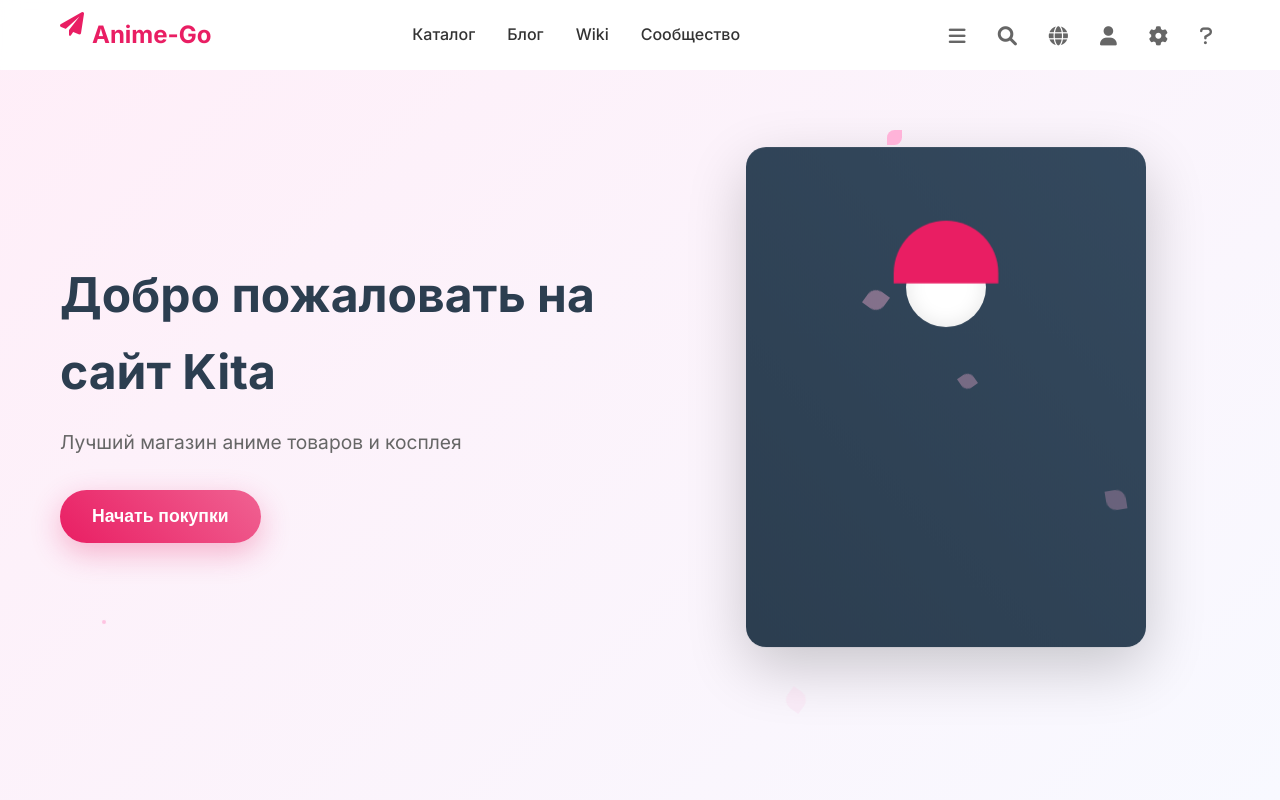
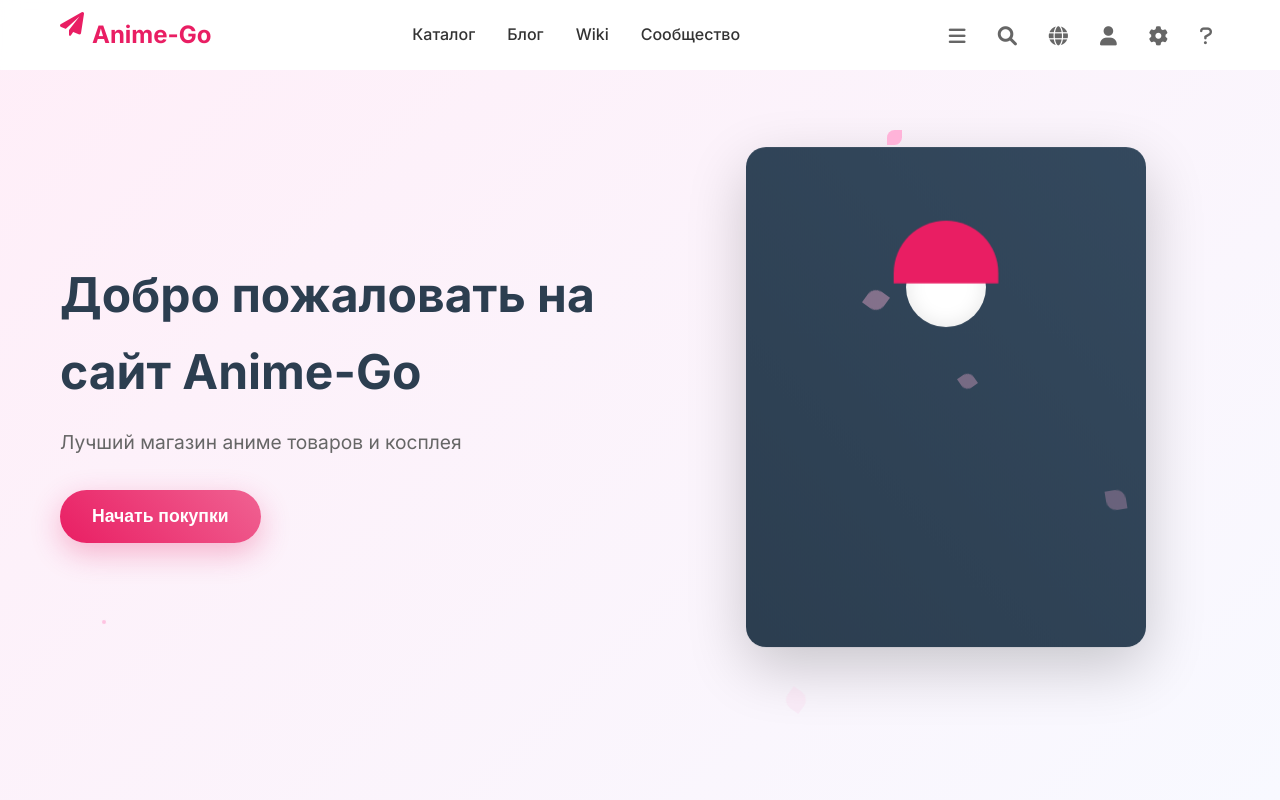
Before and after one commit to Jarvis-Production/SiteForTeach, a plain HTML site: page index.html in a window 1280 px wide. Shown: the top 800 px of the page. Drawn offline with Linux system fonts and the light colour scheme.

Commit message:
index.html

```diff
--- a/index.html
+++ b/index.html
@@ -69,7 +69,7 @@
         <div class="container">
             <div class="hero-content">
                 <div class="welcome-text">
-                    <h1>Добро пожаловать на сайт Kita</h1>
+                    <h1>Добро пожаловать на сайт Anime-Go</h1>
                     <p>Лучший магазин аниме товаров и косплея</p>
                     <button class="cta-button">Начать покупки</button>
                 </div>
```
